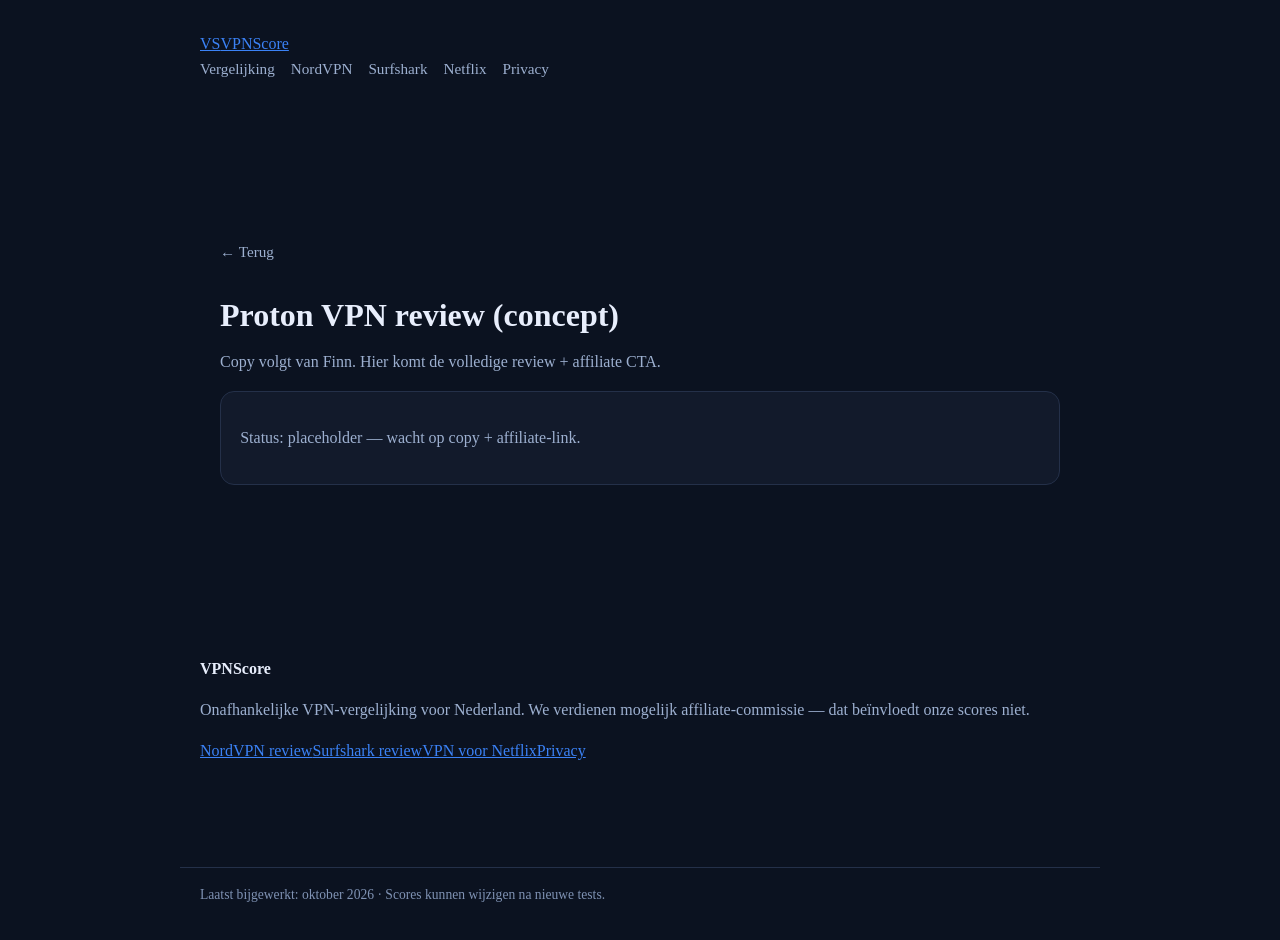
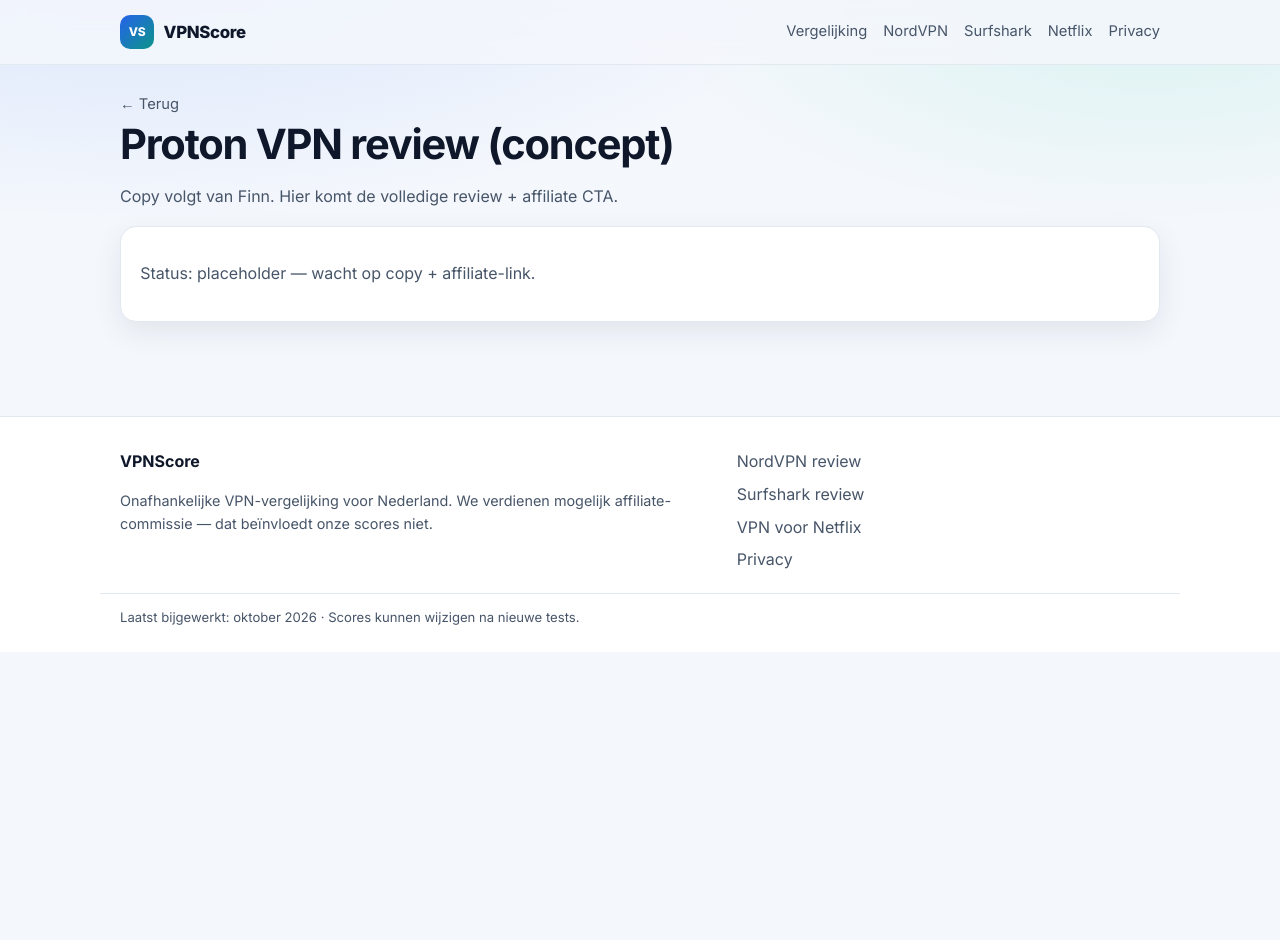
Before and after one commit to jessedkramer/vpnscore, a Next.js app: page /reviews/proton-vpn in a window 1280 px wide. Shown: the top 940 px of the page. After the commit the page ends 800 px from the top, so only its background shows below. Built offline with nearby package versions, Linux system fonts and the light colour scheme.

Commit message:
UI redesign: design system CSS (dark/light, sticky nav, tables, cards)

```diff
--- a/app/globals.css
+++ b/app/globals.css
@@ -1,58 +1,299 @@
 :root {
-  color-scheme: light;
-  --bg: #0b1220;
-  --card: #121a2b;
-  --text: #e8eefc;
-  --muted: #9db0d0;
-  --accent: #3b82f6;
-  --border: #243049;
+  color-scheme: dark;
+  --bg: #070b14;
+  --bg-elevated: #0d1424;
+  --card: #121a2f;
+  --card-hover: #172038;
+  --text: #f1f5ff;
+  --muted: #9aa8c7;
+  --accent: #4f8cff;
+  --accent-2: #22d3a6;
+  --warn: #fbbf24;
+  --border: #24314f;
+  --shadow: 0 12px 40px rgba(0, 0, 0, 0.35);
+  --radius: 16px;
+  --font: "Inter", ui-sans-serif, system-ui, -apple-system, "Segoe UI", Roboto, sans-serif;
 }
+
+@media (prefers-color-scheme: light) {
+  :root {
+    color-scheme: light;
+    --bg: #f4f7fc;
+    --bg-elevated: #ffffff;
+    --card: #ffffff;
+    --card-hover: #f8faff;
+    --text: #0f172a;
+    --muted: #475569;
+    --accent: #2563eb;
+    --accent-2: #0d9488;
+    --border: #e2e8f0;
+    --shadow: 0 10px 30px rgba(15, 23, 42, 0.08);
+  }
+}
+
 * { box-sizing: border-box; }
+html { scroll-behavior: smooth; }
 body {
   margin: 0;
-  font-family: ui-sans-serif, system-ui, -apple-system, Segoe UI, Roboto, sans-serif;
-  background: var(--bg);
+  font-family: var(--font);
+  background:
+    radial-gradient(1200px 500px at 10% -10%, rgba(79, 140, 255, 0.18), transparent 60%),
+    radial-gradient(900px 400px at 90% 0%, rgba(34, 211, 166, 0.12), transparent 55%),
+    var(--bg);
   color: var(--text);
-  line-height: 1.55;
+  line-height: 1.6;
+  min-height: 100vh;
 }
-a { color: var(--accent); }
-.wrap { max-width: 920px; margin: 0 auto; padding: 2rem 1.25rem 4rem; }
-.nav { display: flex; gap: 1rem; flex-wrap: wrap; margin-bottom: 2rem; font-size: 0.95rem; }
-.nav a { color: var(--muted); text-decoration: none; }
+a { color: var(--accent); text-decoration-thickness: 1px; text-underline-offset: 3px; }
+a:hover { filter: brightness(1.1); }
+
+.wrap { max-width: 1080px; margin: 0 auto; padding: 0 1.25rem; }
+.main { padding: 1.5rem 0 3rem; }
+.muted { color: var(--muted); }
+.small { font-size: 0.9rem; }
+
+.site-header {
+  position: sticky;
+  top: 0;
+  z-index: 40;
+  backdrop-filter: blur(12px);
+  background: color-mix(in srgb, var(--bg) 82%, transparent);
+  border-bottom: 1px solid var(--border);
+}
+.header-inner {
+  display: flex;
+  align-items: center;
+  justify-content: space-between;
+  gap: 1rem;
+  min-height: 64px;
+}
+.logo {
+  display: inline-flex;
+  align-items: center;
+  gap: 0.6rem;
+  text-decoration: none;
+  color: var(--text);
+  font-weight: 800;
+  letter-spacing: -0.02em;
+}
+.logo-mark {
+  width: 34px;
+  height: 34px;
+  border-radius: 10px;
+  display: grid;
+  place-items: center;
+  background: linear-gradient(135deg, var(--accent), var(--accent-2));
+  color: white;
+  font-size: 0.75rem;
+}
+.logo-text { font-size: 1.05rem; }
+.nav { display: flex; gap: 0.35rem 1rem; flex-wrap: wrap; font-size: 0.92rem; }
+.nav a { color: var(--muted); text-decoration: none; padding: 0.25rem 0; }
 .nav a:hover { color: var(--text); }
-h1 { font-size: 2rem; line-height: 1.2; margin: 0 0 0.75rem; }
-h2 { font-size: 1.35rem; margin: 2rem 0 0.75rem; }
+
+h1 {
+  font-size: clamp(1.8rem, 4vw, 2.6rem);
+  line-height: 1.15;
+  letter-spacing: -0.03em;
+  margin: 0 0 0.85rem;
+}
+h2 {
+  font-size: clamp(1.2rem, 2.4vw, 1.55rem);
+  letter-spacing: -0.02em;
+  margin: 2.25rem 0 0.85rem;
+}
+h3 { margin: 0 0 0.4rem; font-size: 1.15rem; }
 p, li { color: var(--muted); }
+strong { color: var(--text); }
+
+.hero {
+  display: grid;
+  gap: 1.25rem;
+  padding: 1.5rem 0 0.5rem;
+}
+.badge-row { display: flex; flex-wrap: wrap; gap: 0.5rem; }
+.badge {
+  display: inline-flex;
+  align-items: center;
+  gap: 0.35rem;
+  border: 1px solid var(--border);
+  background: var(--bg-elevated);
+  color: var(--muted);
+  border-radius: 999px;
+  padding: 0.28rem 0.7rem;
+  font-size: 0.8rem;
+  font-weight: 600;
+}
+.badge.accent { color: var(--accent-2); border-color: color-mix(in srgb, var(--accent-2) 40%, var(--border)); }
+
+.trust-bar {
+  display: grid;
+  grid-template-columns: repeat(4, minmax(0, 1fr));
+  gap: 0.75rem;
+  margin: 1rem 0 0.5rem;
+}
+.trust-item {
+  background: var(--card);
+  border: 1px solid var(--border);
+  border-radius: 12px;
+  padding: 0.85rem 0.9rem;
+}
+.trust-item strong { display: block; font-size: 0.95rem; }
+.trust-item span { font-size: 0.8rem; color: var(--muted); }
+
 .card {
   background: var(--card);
   border: 1px solid var(--border);
-  border-radius: 14px;
-  padding: 1.1rem 1.2rem;
-  margin: 0.75rem 0;
+  border-radius: var(--radius);
+  padding: 1.15rem 1.2rem;
+  margin: 0.85rem 0;
+  box-shadow: var(--shadow);
+  transition: background 0.15s ease, border-color 0.15s ease;
+}
+.card:hover { background: var(--card-hover); border-color: color-mix(in srgb, var(--accent) 35%, var(--border)); }
+.card-head {
+  display: flex;
+  justify-content: space-between;
+  gap: 1rem;
+  align-items: flex-start;
+  margin-bottom: 0.55rem;
+}
+.rank {
+  display: inline-flex;
+  align-items: center;
+  justify-content: center;
+  width: 28px;
+  height: 28px;
+  border-radius: 8px;
+  background: color-mix(in srgb, var(--accent) 20%, transparent);
+  color: var(--accent);
+  font-weight: 800;
+  font-size: 0.85rem;
+  margin-right: 0.55rem;
 }
 .score {
-  display: inline-block;
-  background: #1d4ed8;
+  display: inline-flex;
+  align-items: center;
+  background: linear-gradient(135deg, #1d4ed8, #2563eb);
   color: white;
   border-radius: 999px;
-  padding: 0.15rem 0.65rem;
-  font-weight: 700;
+  padding: 0.28rem 0.75rem;
+  font-weight: 800;
+  font-size: 0.92rem;
+  white-space: nowrap;
+}
+.pros-cons {
+  display: grid;
+  grid-template-columns: 1fr 1fr;
+  gap: 0.75rem;
+  margin: 0.75rem 0 0.25rem;
+}
+.pros, .cons {
+  border-radius: 12px;
+  padding: 0.7rem 0.8rem;
   font-size: 0.9rem;
 }
+.pros { background: color-mix(in srgb, var(--accent-2) 12%, transparent); }
+.cons { background: color-mix(in srgb, #f87171 12%, transparent); }
+.pros strong, .cons strong { display: block; margin-bottom: 0.2rem; font-size: 0.8rem; text-transform: uppercase; letter-spacing: 0.04em; }
+
+.actions { display: flex; gap: 0.65rem; flex-wrap: wrap; margin-top: 0.85rem; align-items: center; }
 .btn {
-  display: inline-block;
-  margin-top: 0.75rem;
-  background: var(--accent);
+  display: inline-flex;
+  align-items: center;
+  justify-content: center;
+  background: linear-gradient(135deg, var(--accent), #3b82f6);
   color: white !important;
-  text-decoration: none;
-  padding: 0.65rem 1rem;
-  border-radius: 10px;
+  text-decoration: none !important;
+  padding: 0.7rem 1.05rem;
+  border-radius: 12px;
+  font-weight: 700;
+  border: none;
+  box-shadow: 0 8px 20px rgba(37, 99, 235, 0.25);
+}
+.btn:hover { filter: brightness(1.08); }
+.btn-ghost {
+  display: inline-flex;
+  align-items: center;
+  color: var(--text) !important;
+  text-decoration: none !important;
+  padding: 0.65rem 0.9rem;
+  border-radius: 12px;
+  border: 1px solid var(--border);
+  background: transparent;
   font-weight: 600;
 }
+.btn-ghost:hover { background: var(--bg-elevated); }
+
+.table-wrap {
+  overflow-x: auto;
+  border: 1px solid var(--border);
+  border-radius: var(--radius);
+  background: var(--card);
+  box-shadow: var(--shadow);
+}
+.compare {
+  width: 100%;
+  border-collapse: collapse;
+  min-width: 640px;
+  font-size: 0.92rem;
+}
+.compare th, .compare td {
+  padding: 0.85rem 0.9rem;
+  border-bottom: 1px solid var(--border);
+  text-align: left;
+  vertical-align: top;
+}
+.compare th {
+  background: var(--bg-elevated);
+  color: var(--text);
+  font-size: 0.8rem;
+  text-transform: uppercase;
+  letter-spacing: 0.04em;
+}
+.compare td { color: var(--muted); }
+.compare tr:last-child td { border-bottom: none; }
+.compare .best { color: var(--accent-2); font-weight: 700; }
+
+.faq details {
+  background: var(--card);
+  border: 1px solid var(--border);
+  border-radius: 12px;
+  padding: 0.85rem 1rem;
+  margin: 0.55rem 0;
+}
+.faq summary {
+  cursor: pointer;
+  font-weight: 700;
+  color: var(--text);
+}
+.faq p { margin: 0.55rem 0 0; }
+
+.site-footer {
+  margin-top: 2rem;
+  border-top: 1px solid var(--border);
+  background: var(--bg-elevated);
+  padding: 2rem 0 1.5rem;
+}
+.footer-inner {
+  display: grid;
+  grid-template-columns: 1.4fr 1fr;
+  gap: 1.5rem;
+}
+.footer-links { display: grid; gap: 0.45rem; }
+.footer-links a { color: var(--muted); text-decoration: none; }
+.footer-links a:hover { color: var(--text); }
 .disclosure {
-  font-size: 0.85rem;
-  color: #7f92b3;
+  font-size: 0.82rem;
+  color: var(--muted);
+  margin-top: 1.25rem;
+  padding-top: 0.85rem;
   border-top: 1px solid var(--border);
-  margin-top: 2.5rem;
-  padding-top: 1rem;
 }
+
+@media (max-width: 760px) {
+  .trust-bar { grid-template-columns: 1fr 1fr; }
+  .pros-cons { grid-template-columns: 1fr; }
+  .footer-inner { grid-template-columns: 1fr; }
+  .header-inner { flex-direction: column; align-items: flex-start; padding: 0.75rem 1.25rem; }
+}
```
